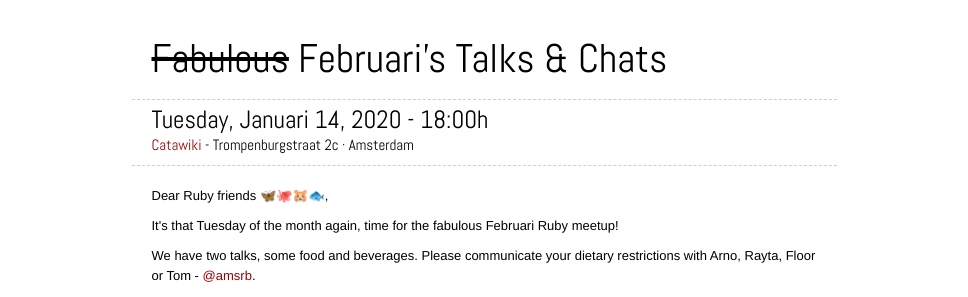
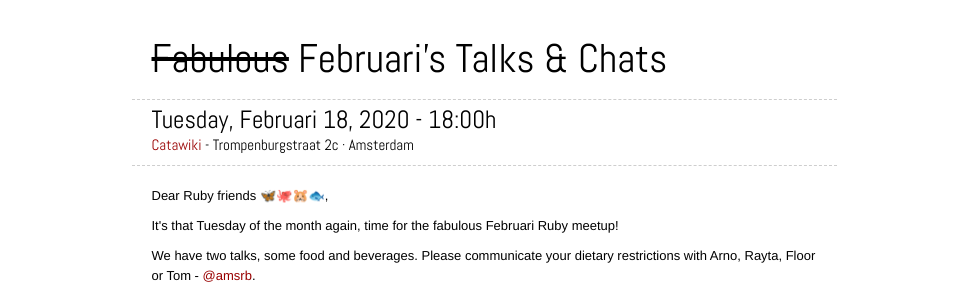
Before and after one commit to amsrb/amsrb.github.com, a Jekyll site: the page built from index.html, in a window 1280 px wide. Shown: the part 383-680 px from the top of the page, without its empty margins (156-1124 px from the left). Built offline with Jekyll 4.4.1, drawn with Linux system fonts in a browser that asks for light colours; comment, search, counter and statistics services are not loaded.

Commit message:
Damn drunk coders

```diff
--- a/index.html
+++ b/index.html
@@ -12,7 +12,7 @@ layout: default
       <h2><s>Fabulous</s> Februari's Talks & Chats</h2>
 
       <div class="date-loc">
-        <p class="date">Tuesday, Januari 14, 2020 - 18:00h</p>
+        <p class="date">Tuesday, Februari 18, 2020 - 18:00h</p>
         <p class="loc">
           <a href="https://www.google.com/maps/search/?api=1&query=Catawiki%2C+Trompenburgstraat+2c%2C+Amsterdam%2C+NH%2C+1079+TX%2C+nl&query_place_id=ChIJ7x_Sah8JxkcRe14kns7nPTU" title="location">Catawiki</a>
           - Trompenburgstraat 2c · Amsterdam
```
